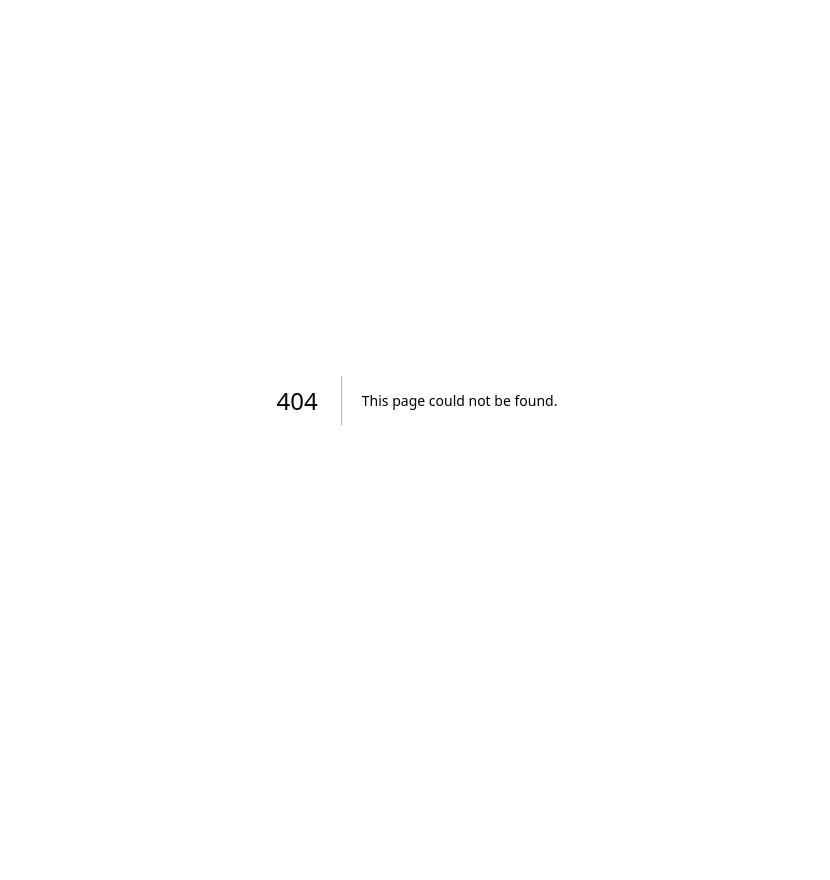
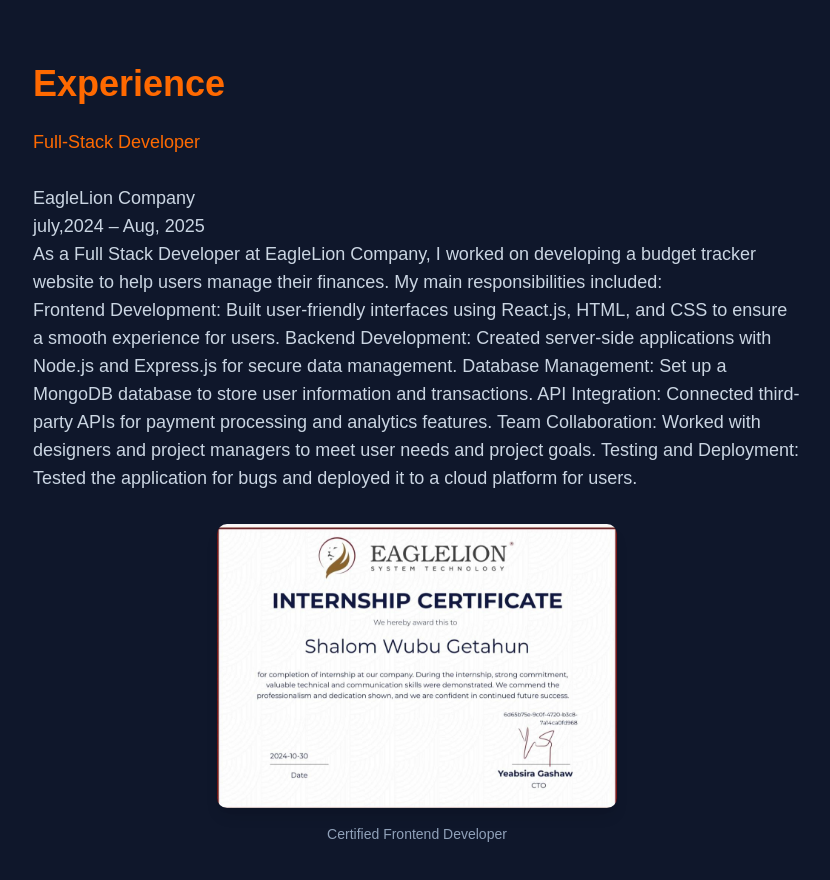
Before and after one commit to shagi09/portfolio, a Next.js app in the folder my-app/: page /experience in a window 1280 px wide. Before the commit this address had no page. Shown: the top 880 px of the page, without its empty margins (223-1053 px from the left). Before the commit the page ends 800 px from the top, so only its background shows below. Built offline with nearby package versions, Linux system fonts and the light colour scheme.

Commit message:
experience and academic pages added

```diff
--- a/my-app/pages/academic/page.tsx
+++ /dev/null
@@ -1,11 +0,0 @@
-import React from 'react'
-
-const Academy = () => {
-  return (
-    <div>
-
-    </div>
-  )
-}
-
-export default Academy
--- /dev/null
+++ b/my-app/pages/experience.tsx
@@ -0,0 +1,38 @@
+import React from "react"
+import Image from "next/image"
+
+const Experience = () => {
+  return (
+    <section className="py-16 px-6 bg-slate-900 min-h-screen text-white">
+      <div className="container mx-auto max-w-3xl">
+        <h2 className="text-4xl font-bold mb-6 text-orange-500">Experience</h2>
+        <p className="text-lg text-slate-300 mb-8">
+<h2 className="text-orange-500" >Full-Stack Developer</h2> <br />
+EagleLion Company <br />
+july,2024 – Aug, 2025 <br />
+
+As a Full Stack Developer at EagleLion Company, I worked on developing a budget tracker website to help users manage their finances. My main responsibilities included: <br />
+
+Frontend Development: Built user-friendly interfaces using React.js, HTML, and CSS to ensure a smooth experience for users.
+Backend Development: Created server-side applications with Node.js and Express.js for secure data management.
+Database Management: Set up a MongoDB database to store user information and transactions.
+API Integration: Connected third-party APIs for payment processing and analytics features.
+Team Collaboration: Worked with designers and project managers to meet user needs and project goals.
+Testing and Deployment: Tested the application for bugs and deployed it to a cloud platform for users.
+        </p>
+        <div className="flex flex-col items-center">
+          <Image
+            src="/eagle.jpg"
+            alt="Certification"
+            width={400}
+            height={300}
+            className="rounded-lg shadow-lg mb-4"
+          />
+          <span className="text-slate-400 text-sm">Certified Frontend Developer</span>
+        </div>
+      </div>
+    </section>
+  )
+}
+
+export default Experience
--- a/my-app/pages/experience/page.tsx
+++ /dev/null
@@ -1,11 +0,0 @@
-import React from 'react'
-
-const Experience = () => {
-  return (
-    <div>
-
-    </div>
-  )
-}
-
-export default Experience
--- a/my-app/pages/index.tsx
+++ b/my-app/pages/index.tsx
@@ -29,10 +29,10 @@ export default function Portfolio() {
             <Link href="#contact" className="hover:text-orange-500 transition-colors">
               Contacts
             </Link>
-            <Link href="#/experience" className="hover:text-orange-500 transition-colors">
+            <Link href="/experience" className="hover:text-orange-500 transition-colors">
               Experience
             </Link>
-            <Link href="#contact" className="hover:text-orange-500 transition-colors">
+            <Link href="/academic"  className="hover:text-orange-500 transition-colors">
               Academic level
             </Link>
           </div>
```
Also changed, not shown: my-app/pages/academic.tsx (added), my-app/public/eagle.jpg (added), my-app/public/kuraz.jpg (added).
